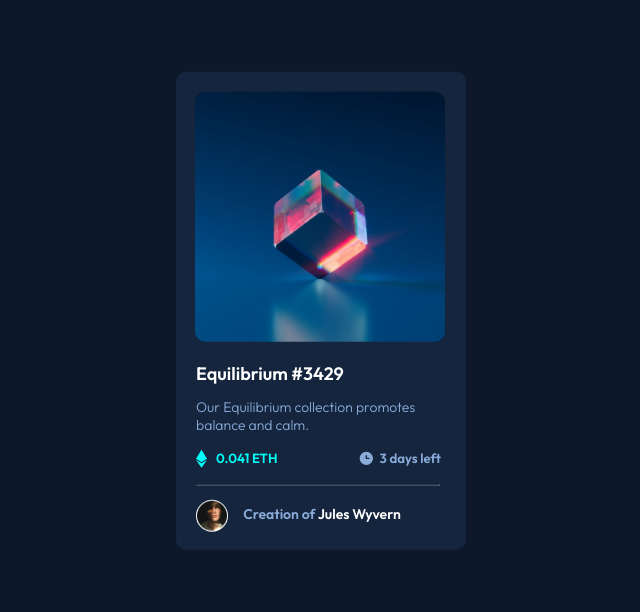
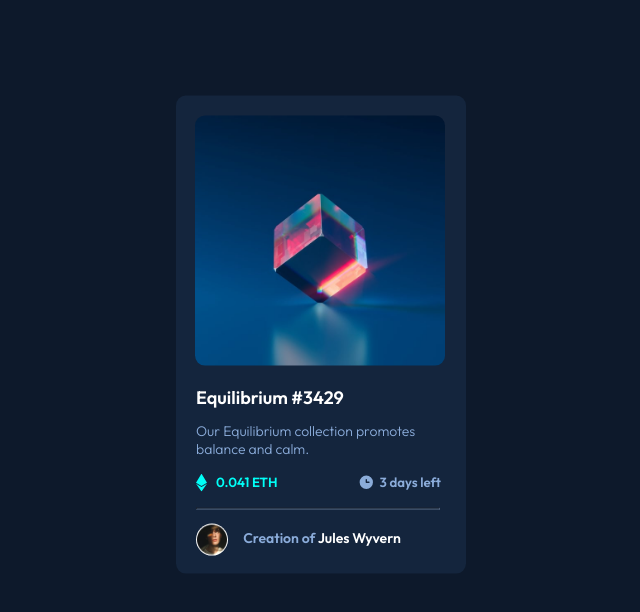
Before and after one commit to samwanjo41/css_simple_card, a plain HTML site: page index.html in a window 1280 px wide. Shown: the whole page, without its empty margins (319-959 px from the left). Drawn offline with Linux system fonts and the light colour scheme.

Commit message:
updated position of card on screen

```diff
--- a/css/style.css
+++ b/css/style.css
@@ -13,7 +13,7 @@ body{
     position: absolute;
     top: 50%;
     left: 50%;
-    transform: translateX(-50%) translateY(15%);
+    transform: translateX(-50%) translateY(20%);
     background-color: hsl(216, 50%, 16%);
     height: 478px;
     width: 290px;
```
